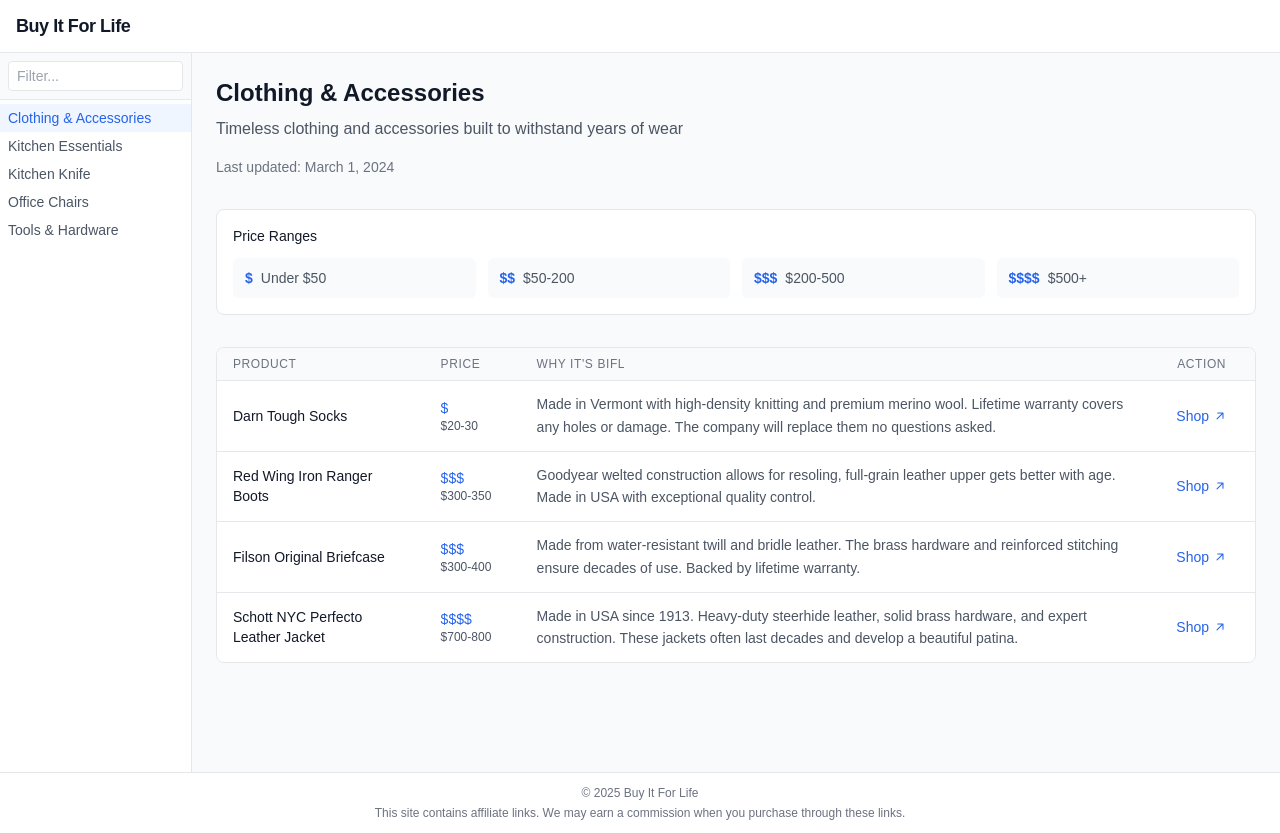
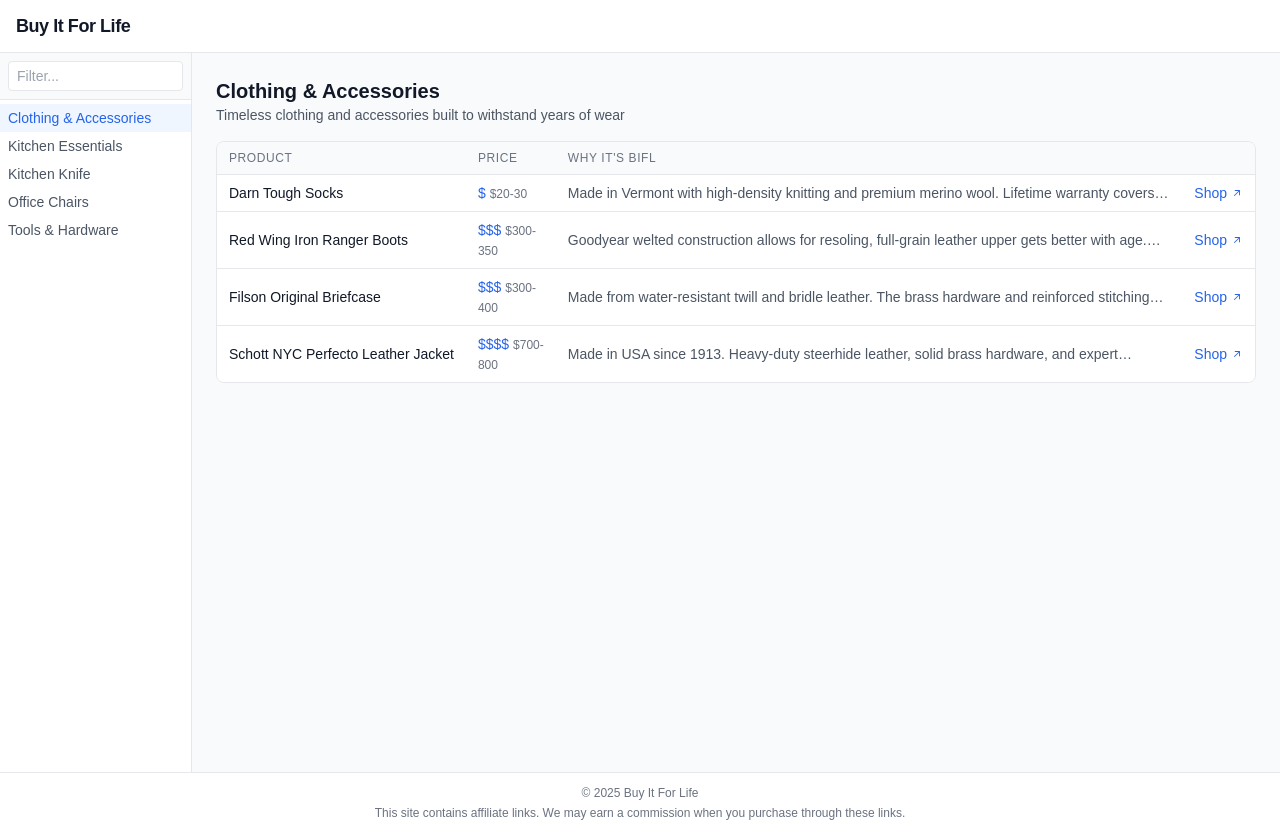
Before and after one commit to SparkyWoo/bifl, a Next.js app: page /categories/clothing in a window 1280 px wide. Built offline with nearby package versions, Linux system fonts and the light colour scheme.

Commit message:
improve category page ui/ux v4

```diff
--- a/app/categories/[id]/page.tsx
+++ b/app/categories/[id]/page.tsx
@@ -98,29 +98,10 @@
   }
 
   return (
-    <div className="max-w-7xl space-y-8">
-      <div>
-        <h1 className="text-2xl font-bold text-gray-900">{content.title}</h1>
-        <p className="mt-2 text-base text-gray-600">{content.description}</p>
-        <p className="mt-4 text-sm text-gray-500">
-          Last updated: {new Date(content.lastUpdated).toLocaleDateString('en-US', {
-            year: 'numeric',
-            month: 'long',
-            day: 'numeric'
-          })}
-        </p>
-      </div>
-
-      <div className="bg-white border border-gray-200 rounded-lg p-4">
-        <h2 className="text-sm font-medium text-gray-900 mb-3">Price Ranges</h2>
-        <div className="grid grid-cols-2 sm:grid-cols-4 gap-3">
-          {Object.entries(content.priceRanges).map(([tier, range]) => (
-            <div key={tier} className="bg-gray-50 rounded-md px-3 py-2.5 text-sm">
-              <span className="font-semibold text-blue-600">{tier}</span>
-              <span className="ml-2 text-gray-600">{range}</span>
-            </div>
-          ))}
-        </div>
+    <div className="max-w-7xl space-y-4">
+      <div className="mb-2">
+        <h1 className="text-xl font-bold text-gray-900">{content.title}</h1>
+        <p className="text-sm text-gray-600">{content.description}</p>
       </div>
 
       <div className="bg-white border border-gray-200 rounded-lg overflow-hidden">
@@ -128,54 +109,48 @@
           <table className="min-w-full divide-y divide-gray-200">
             <thead>
               <tr className="bg-gray-50">
-                <th scope="col" className="px-4 py-2 text-left text-xs font-medium text-gray-500 uppercase tracking-wider w-1/5">
+                <th scope="col" className="px-3 py-2 text-left text-xs font-medium text-gray-500 uppercase tracking-wider w-48">
                   Product
                 </th>
-                <th scope="col" className="px-4 py-2 text-left text-xs font-medium text-gray-500 uppercase tracking-wider w-24">
+                <th scope="col" className="px-3 py-2 text-left text-xs font-medium text-gray-500 uppercase tracking-wider w-20">
                   Price
                 </th>
-                <th scope="col" className="px-4 py-2 text-left text-xs font-medium text-gray-500 uppercase tracking-wider">
+                <th scope="col" className="px-3 py-2 text-left text-xs font-medium text-gray-500 uppercase tracking-wider">
                   Why It&apos;s BIFL
                 </th>
-                <th scope="col" className="px-4 py-2 text-center text-xs font-medium text-gray-500 uppercase tracking-wider w-20">
-                  Action
-                </th>
+                <th scope="col" className="w-16" />
               </tr>
             </thead>
             <tbody className="divide-y divide-gray-200 bg-white">
               {content.products?.map((product) => (
                 <tr key={product.name} className="hover:bg-gray-50/50">
-                  <td className="px-4 py-3">
-                    <div className="font-medium text-gray-900">
+                  <td className="px-3 py-2 truncate">
+                    <div className="font-medium text-gray-900 text-sm truncate">
                       {product.name}
                     </div>
                   </td>
-                  <td className="px-4 py-3">
-                    <div className="flex flex-col">
-                      <span className="text-sm font-medium text-blue-600">
-                        {product.priceTier}
-                      </span>
-                      <span className="text-xs text-gray-600">
+                  <td className="px-3 py-2">
+                    <div className="text-sm">
+                      <span className="font-medium text-blue-600">{product.priceTier}</span>
+                      <span className="text-xs text-gray-500 ml-1">
                         {product.priceRange}
                       </span>
                     </div>
                   </td>
-                  <td className="px-4 py-3">
-                    <div className="prose prose-sm max-w-none text-gray-600">
-                      <p className="text-sm leading-relaxed line-clamp-2 hover:line-clamp-none">
-                        {product.whyBifl}
-                      </p>
-                    </div>
+                  <td className="px-3 py-2">
+                    <p className="text-sm text-gray-600 line-clamp-1 hover:line-clamp-none">
+                      {product.whyBifl}
+                    </p>
                   </td>
-                  <td className="px-4 py-3 text-center">
+                  <td className="px-3 py-2 text-right">
                     <a
                       href={product.link}
                       target="_blank"
                       rel="noopener noreferrer"
-                      className="inline-flex items-center justify-center px-3 py-1 text-sm font-medium text-blue-600 hover:text-blue-700 hover:bg-blue-50 rounded-md transition-colors"
+                      className="inline-flex items-center text-sm font-medium text-blue-600 hover:text-blue-700"
                     >
                       Shop
-                      <svg className="ml-1 w-3.5 h-3.5" viewBox="0 0 20 20" fill="currentColor">
+                      <svg className="ml-1 w-3 h-3" viewBox="0 0 20 20" fill="currentColor">
                         <path fillRule="evenodd" d="M5.22 14.78a.75.75 0 001.06 0l7.22-7.22v5.69a.75.75 0 001.5 0v-7.5a.75.75 0 00-.75-.75h-7.5a.75.75 0 000 1.5h5.69l-7.22 7.22a.75.75 0 000 1.06z" />
                       </svg>
                     </a>
--- a/app/content/categories/knives.mdx
+++ b/app/content/categories/knives.mdx
@@ -2,7 +2,7 @@
 title: "Kitchen Knife"
 id: "kitchen-knife"
 description: "Durable and high-quality chef's knives built to last a lifetime."
-lastUpdated: "2025-02"
+lastUpdated: "2025-02-16"
 priceRanges: {
   "$": "Under $50",
   "$$": "$50-200",
--- a/app/content/categories/officechair.mdx
+++ b/app/content/categories/officechair.mdx
@@ -2,7 +2,7 @@
 title: "Office Chairs"
 id: "office-chairs"
 description: "Durable and ergonomic office chairs designed for long-term use."
-lastUpdated: "2025-02"
+lastUpdated: "2025-02-16"
 priceRanges: {
   "$": "Under $500",
   "$$": "$500-1000",
```
